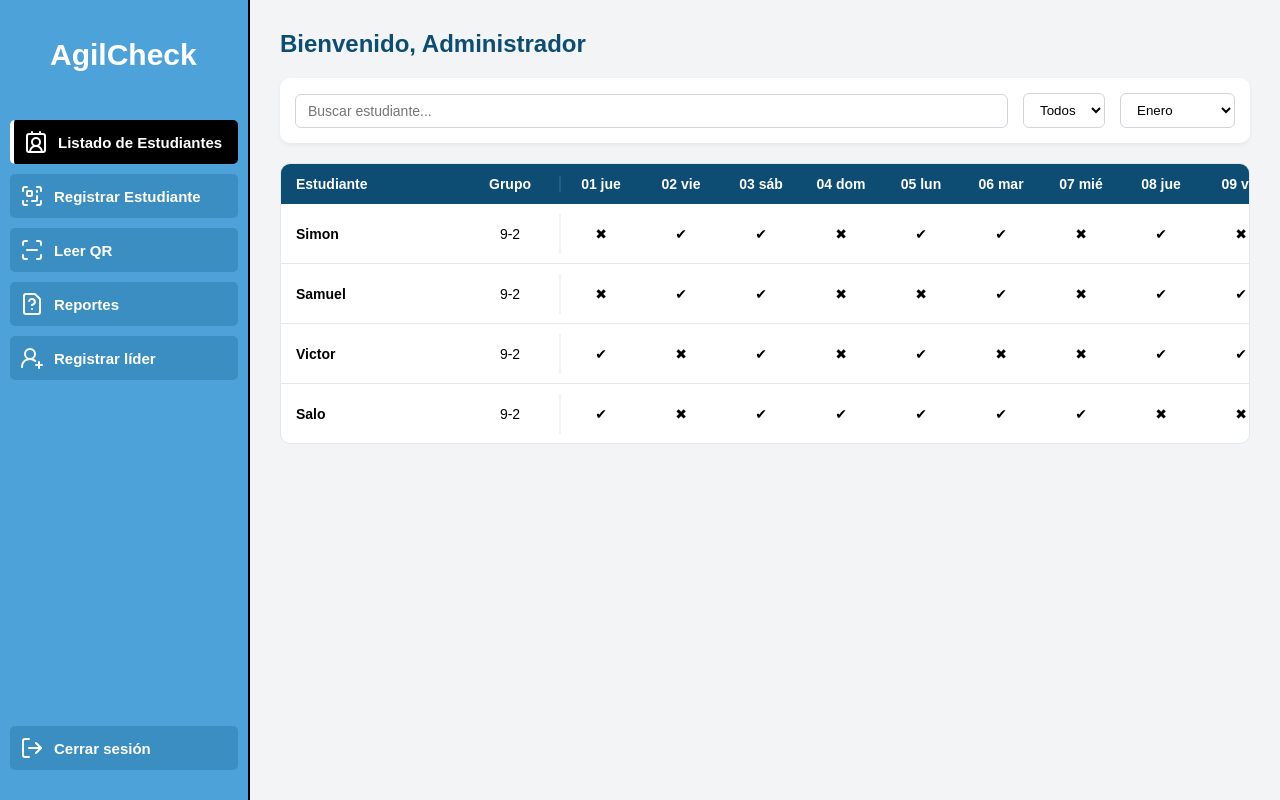
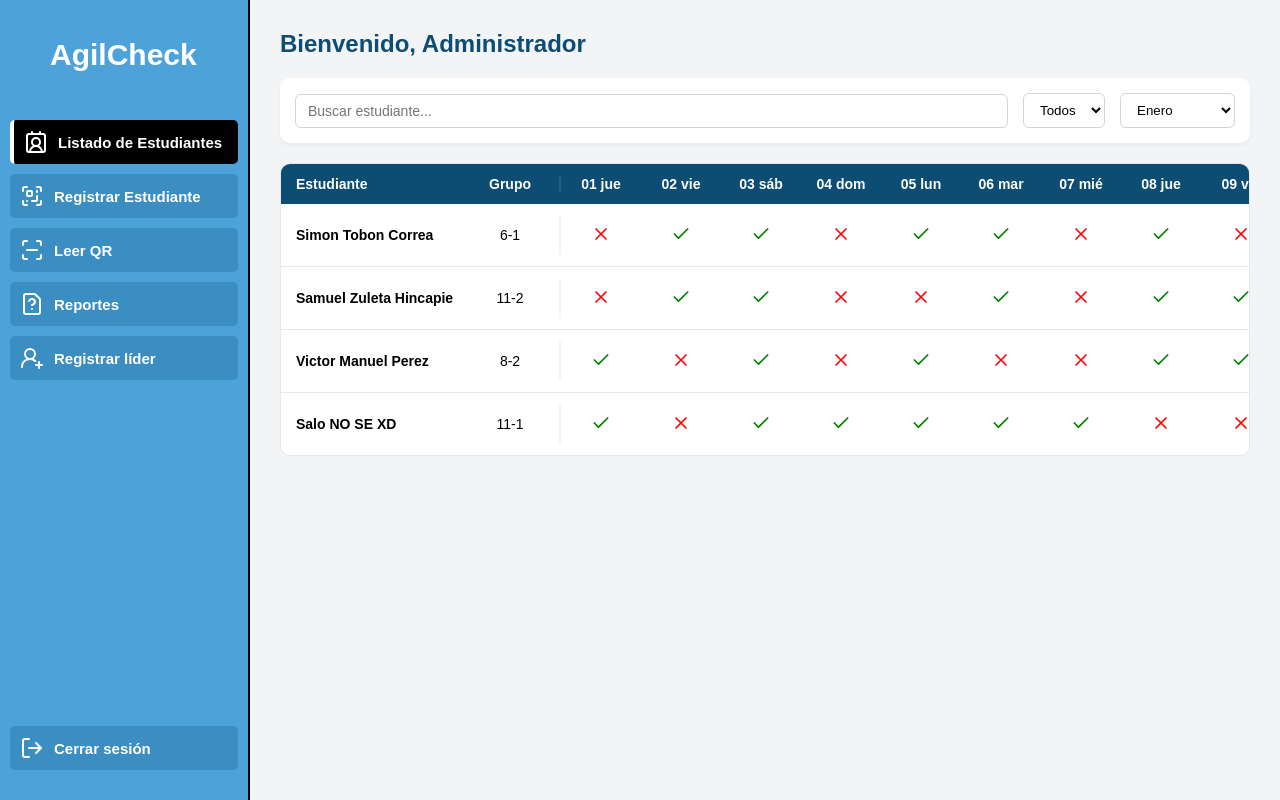
Before and after one commit to Petrikov616/ALFA, a React (Vite) app: page /admin/listado in a window 1280 px wide. Built offline with nearby package versions, Linux system fonts and the light colour scheme.

Commit message:
Se modificaron algunos archivos y se esat implementando un nuevo apartado de notificaciones

```diff
--- a/package.json
+++ b/package.json
@@ -10,6 +10,7 @@
     "preview": "vite preview"
   },
   "dependencies": {
+    "lucide-react": "^1.7.0",
     "react": "^19.2.0",
     "react-dom": "^19.2.0",
     "react-router-dom": "^7.13.1",
--- a/src/pages/admin/ListadoAdmin.css
+++ b/src/pages/admin/ListadoAdmin.css
@@ -274,10 +274,9 @@
 .fila button {
     background: none;
     border: none;
-    gap: 50px;
     cursor: pointer;
     font-size: 16px;
-    padding: 20px;
+    padding: 9px;
     border-radius: 4px;
     transition: background-color 0.2s;
 }
@@ -285,9 +284,6 @@
 .fila button:hover {
     background-color: #e5e7eb;
 }
-
-
-
 
 /* BOTONES EXTRA */
 .select-btn {
--- a/src/pages/admin/ListadoAdmin.jsx
+++ b/src/pages/admin/ListadoAdmin.jsx
@@ -1,6 +1,7 @@
 import { useState } from "react";
 import "./ListadoAdmin.css";
 import { NavLink } from "react-router-dom";
+import { Pencil, Trash2, Check, X } from "lucide-react";
 
 const ListadoAdmin = () => {
 
@@ -25,10 +26,10 @@ const ListadoAdmin = () => {
     // DATOS MOCK
     // -------------------------
     const [estudiantes, setEstudiantes] = useState([
-        { id: 1, estudiante: "Simon", grupo: "9-2" },
-        { id: 2, estudiante: "Samuel", grupo: "9-2" },
-        { id: 3, estudiante: "Victor", grupo: "9-2" },
-        { id: 4, estudiante: "Salo", grupo: "9-2" },
+        { id: 1, estudiante: "Simon Tobon Correa", grupo: "6-1" },
+        { id: 2, estudiante: "Samuel Zuleta Hincapie", grupo: "11-2" },
+        { id: 3, estudiante: "Victor Manuel Perez", grupo: "8-2" },
+        { id: 4, estudiante: "Salo NO SE XD", grupo: "11-1" },
     ]);
 
     // -------------------------
@@ -176,8 +177,8 @@ const ListadoAdmin = () => {
                             </span>
                         ))}
 
-                        <span style={{ width: '120px' }}>Editar</span>
-                        <span style={{ width: '120px' }}>Eliminar</span>
+                        <span style={{ width: '80px', textAlign: 'center' }}>Editar</span>
+                        <span style={{ width: '80px', textAlign: 'center' }}>Eliminar</span>
                     </div>
 
                     {/* FILAS */}
@@ -194,20 +195,23 @@ const ListadoAdmin = () => {
                             {dias.map((_, i) => (
                                 <span key={i}>
                                     {Math.random() > 0.5
-                                        ? <span className="check">✔</span>
-                                        : <span className="cross">✖</span>}
+                                        ? <span><Check size={20} color="green" /></span>
+                                        : <span><X size={20} color="red" /></span>}
                                 </span>
                             ))}
 
                             {/* ACCIONES */}
-                            <div className="acciones">
-                                <button className="btn-icon">✏️</button>
-                                <button
-                                    className="btn-icon"
-                                    onClick={() => eliminarEstudiante(est.id)}
-                                >
-                                    🗑️
-                                </button>
+                            <div style={{ display: 'flex', width: '160px', flexShrink: 0 }}>
+                                <span className="col-acciones">
+
+                                    <button className="btn-icon"><Pencil size={16} /></button>
+
+                                </span>
+                                <span className="col-acciones">
+
+                                    <button className="btn-icon" onClick={() => eliminarEstudiante(est.id)}><Trash2 size={16} /></button>
+
+                                </span>
                             </div>
                         </div>
                     ))}
--- /dev/null
+++ b/src/pages/admin/NotificacionAdmin.jsx
@@ -0,0 +1,17 @@
+import { useState } from "react";
+import "./NotificacionAdmin.css";
+import { NavLink } from "react-router-dom";
+import { } from "lucide-react";
+
+
+function NotificacionAdmin() {
+    const [notificaciones, setNotificaciones] = useState([]);
+
+    return (
+        <div className="notificacion-admin">
+            <h1>Notificaciones</h1>
+        </div>
+    );
+}
+
+export default NotificacionAdmin;
--- a/src/router/AppRouter.jsx
+++ b/src/router/AppRouter.jsx
@@ -8,6 +8,7 @@ import ListadoAdmin from '../pages/admin/ListadoAdmin'
 import LeerQRAdmin from '../pages/admin/LeerQRAdmin'
 import ReportesAdmin from '../pages/admin/ReportesAdmin'
 import RegistrarLider from '../pages/admin/RegistrarLider'
+import NotificacionAdmin from '../pages/admin/NotificacionAdmin'
 
 function AppRouter() {
     return (
@@ -22,6 +23,7 @@ function AppRouter() {
             <Route path='/admin/leerqr' element={<LeerQRAdmin />} />
             <Route path='/admin/permisos' element={<ReportesAdmin />} />
             <Route path='/admin/lider' element={<RegistrarLider />} />
+            <Route path='/admin/notificaciones' element={<NotificacionAdmin />} />
 
         </Routes>
     );
```
Also changed, not shown: src/pages/admin/NotificacionAdmin.css (added), 1 other file (tests, documents, lock files or other folders).
